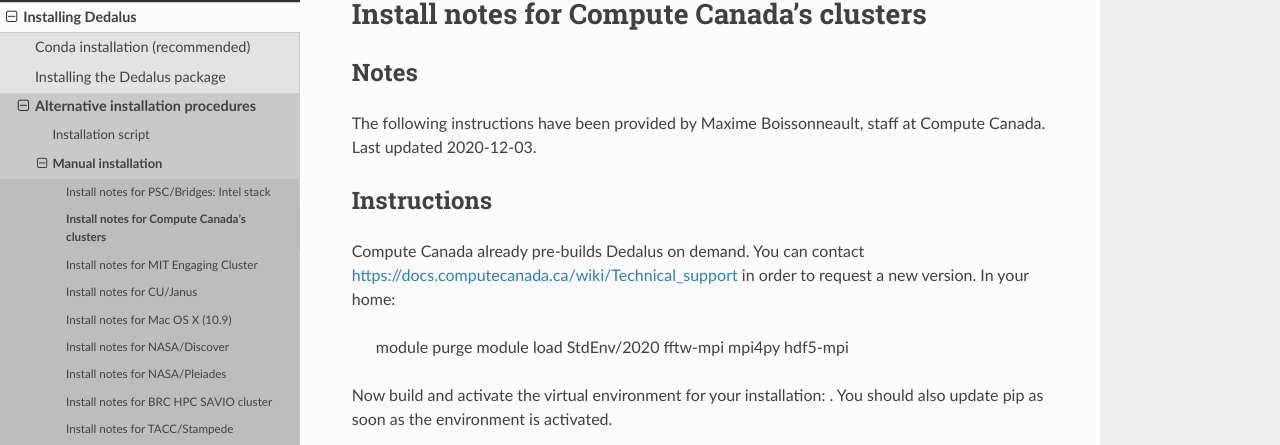
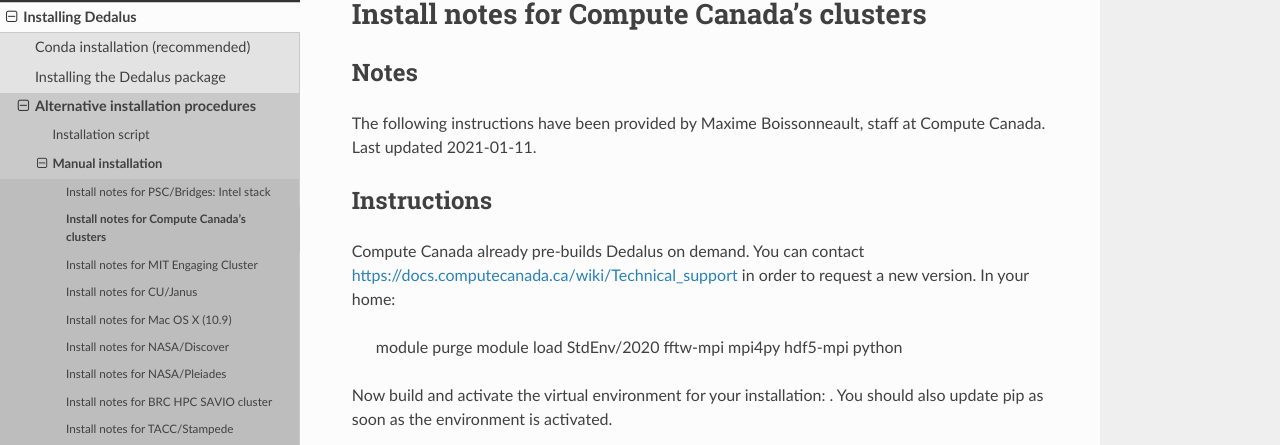
Before and after one commit to DedalusProject/dedalus, a Sphinx documentation site: the page built from docs/machines/computecanada/computecanada.rst, in a window 1280 px wide and 1017 px high. Shown: the part 104-549 px from the top of the window. Built offline with Sphinx 7.4.7 and the Read the Docs theme 2.0.0, drawn with Linux system fonts in a browser that asks for light colours; pages that are not in the unit, such as notebooks, are missing from menus.

Commit message:
Update computecanada.rst (#111)
* Update computecanada.rst

Correct a typo in modules to load before installing Dedalus.

* add --no-index in dedalus installation

```diff
--- a/docs/machines/computecanada/computecanada.rst
+++ b/docs/machines/computecanada/computecanada.rst
@@ -5,7 +5,7 @@
 -----
 
 The following instructions have been provided by Maxime Boissonneault, staff at Compute Canada.
-Last updated 2020-12-03.
+Last updated 2021-01-11.
 
 Instructions
 ------------
@@ -13,7 +13,7 @@
 Compute Canada already pre-builds Dedalus on demand. You can contact https://docs.computecanada.ca/wiki/Technical_support in order to request a new version. In your home:
 
     module purge
-    module load StdEnv/2020 fftw-mpi mpi4py hdf5-mpi
+    module load StdEnv/2020 fftw-mpi mpi4py hdf5-mpi python
 
 Now build and activate the virtual environment for your installation: .
 You should also update pip as soon as the environment is activated. ::
```
